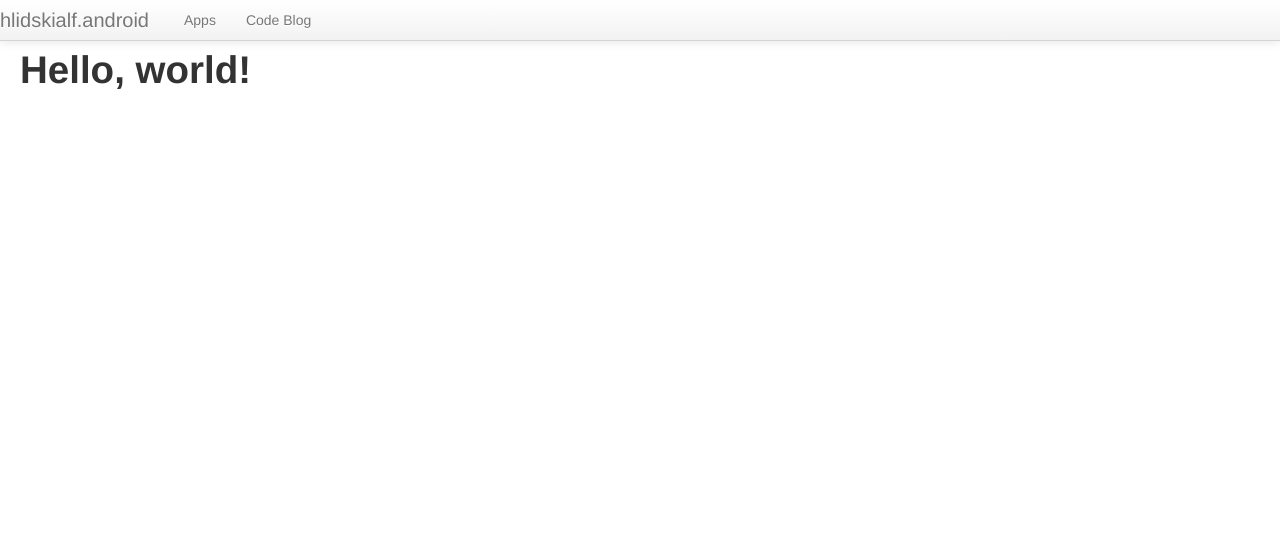
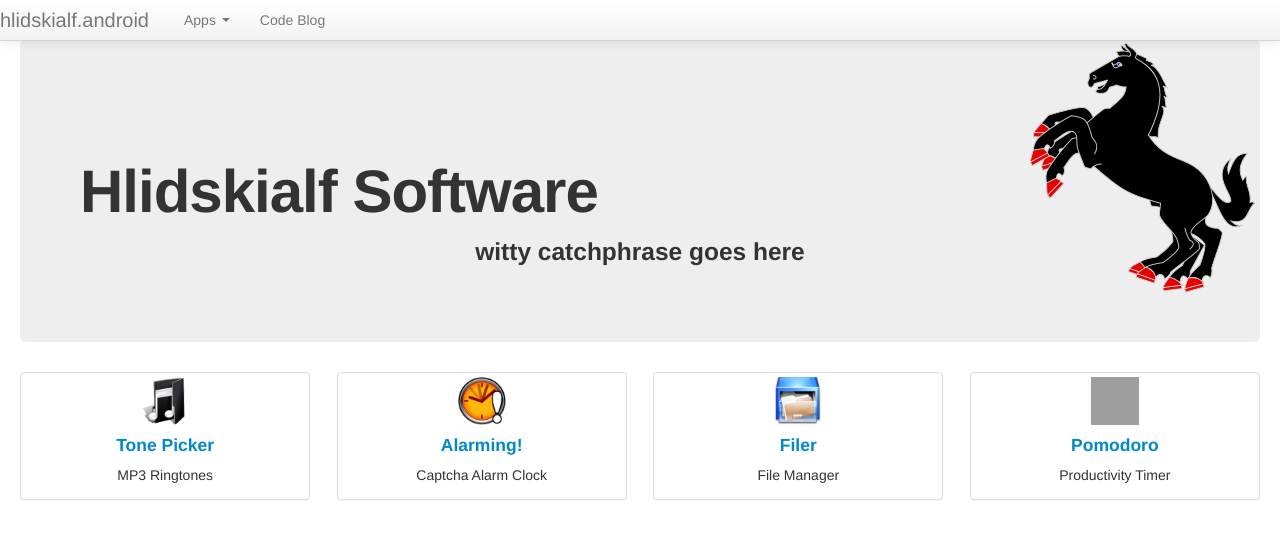
Before and after one commit to lithium/hlidskialf-android, a Python web app: template templates/index.html in a window 1280 px wide. Shown: the top 539 px of the page. Run offline with Jinja, Linux system fonts and the light colour scheme; the template is opened without the code that fills it: most values are stand-ins (such as "Sample title", 1, 10 or a date in 2020); some libraries are stand-ins or nearby versions; grey boxes are pictures that could not be loaded.

Commit message:
home page

```diff
--- a/static/css/screen.css
+++ b/static/css/screen.css
@@ -4,6 +4,22 @@ body
 }
 
 
-#apps .downloads .thumbnail {
+#home .hero-unit {
+    background-image: url(/static/images/sleipnir-left.png);
+    background-repeat: no-repeat;
+    background-position: 100% 0;
+    padding-top: 112px;
+}
+
+#home .hero-unit h3 {
     text-align: center;
 }
+
+#home .featured .thumbnail img {
+    width: 48px;
+    height: 48px;
+}
+
+.thumbnails .thumbnail {
+    text-align: center;
+}
--- a/templates/base.html
+++ b/templates/base.html
@@ -8,8 +8,8 @@
   </head>
   <body>
 
-{%macro navitem(href, title)%}
-<li class="{%if path.startswith(href)%}active{%endif%}"><a href="{{href}}">{{title}}</a></li>
+{%macro navitem(href, title, no_active=False)%}
+<li class="{%if not no_active and path.startswith(href)%}active{%endif%}"><a href="{{href}}">{{title}}</a></li>
 {%endmacro%}
 
     {%block navbar%}
@@ -17,7 +17,15 @@
       <div class="navbar-inner">
         <a class="brand" href="/">hlidskialf.android</a>
         <ul class="nav">
-          {{navitem("/apps", "Apps")}}
+          <li class="dropdown {%if path.startswith('/apps')%}active{%endif%}">
+            <a href="#" class="dropdown-toggle" data-toggle="dropdown">Apps <b class="caret"></b></a>
+            <ul class="dropdown-menu">
+              {{navitem("/apps/tonepicker", "Tone Picker", True)}}
+              {{navitem("/apps/alarming", "Alarming!", True)}}
+              {{navitem("/apps/filer", "Filer", True)}}
+              {{navitem("/apps/pomodoro", "Pomodoro", True)}}
+            </ul>
+          </li>
           {{navitem("/blog", "Code Blog")}}
         </ul>
       </div>
--- a/templates/blog/base.html
+++ b/templates/blog/base.html
@@ -12,7 +12,11 @@
     </ul>
     #}
 
-    <h1>{%block blog_title%} {%endblock%}</h1>
+    <div class="page-header">
+        {%block page_header%}
+        <h1>{%block blog_title%} {%endblock%}<small>Hlidskialf Codes</small> </h1>
+        {%endblock%}
+    </div>
 
     <div class="metadata">
         {%block blog_metadata%}
--- a/templates/blog/index.html
+++ b/templates/blog/index.html
@@ -1,7 +1,7 @@
 {%extends "blog/base.html"%}
 
-{%block blog_title%}
-Hlidskialf Android Codes
+{%block page_header%}
+<h1>Hlidskialf Codes <small>Android Code Blog</small></h1>
 {%endblock%}
 
 
--- a/templates/index.html
+++ b/templates/index.html
@@ -2,7 +2,55 @@
 
 {%block content%}
 
-<div class="container-fluid">
-<h1>Hello, world!</h1>
+<div class="container-fluid" id="home">
+    <div class="hero-unit">
+
+            <!-- <img class="sleipnir" src="{{STATIC_URL}}images/sleipnir-left.png"> -->
+            <h1>Hlidskialf Software</h1>
+            <h3>witty catchphrase goes here</h3>
+    </div>
+
+
+    <div class="row-fluid featured">
+        <ul class="thumbnails">
+            <li class="span3">
+                <div class="thumbnail">
+                    <a href="/apps/tonepicker">
+                        <img src="{{STATIC_URL}}apps/tonepicker/tonepicker.png" alt="">
+                        <h4>Tone Picker</h4>
+                    </a>
+                    <p>MP3 Ringtones</p>
+                </div>
+            </li>
+            <li class="span3">
+                <div class="thumbnail">
+                    <a href="/apps/alarming">
+                        <img src="{{STATIC_URL}}apps/alarming/alarming.png" alt="">
+                        <h4>Alarming!</h4>
+                    </a>
+                    <p>Captcha Alarm Clock</p>
+                </div>
+            </li>
+            <li class="span3">
+                <div class="thumbnail">
+                    <a href="/apps/filer">
+                        <img src="{{STATIC_URL}}apps/filer/filer.png" alt="">
+                        <h4>Filer</h4>
+                    </a>
+                    <p>File Manager</p>
+                </div>
+            </li>
+            <li class="span3">
+                <div class="thumbnail">
+                    <a href="/apps/pomodoro">
+                        <img src="{{STATIC_URL}}apps/pomodoro/pomodoro.png" alt="">
+                        <h4>Pomodoro</h4>
+                    </a>
+                    <p>Productivity Timer</p>
+                </div>
+            </li>
+
+        </ul>
+    </div>
 </div>
 {%endblock%}
```
Also changed, not shown: static/images/sleipnir-left.png (added).
